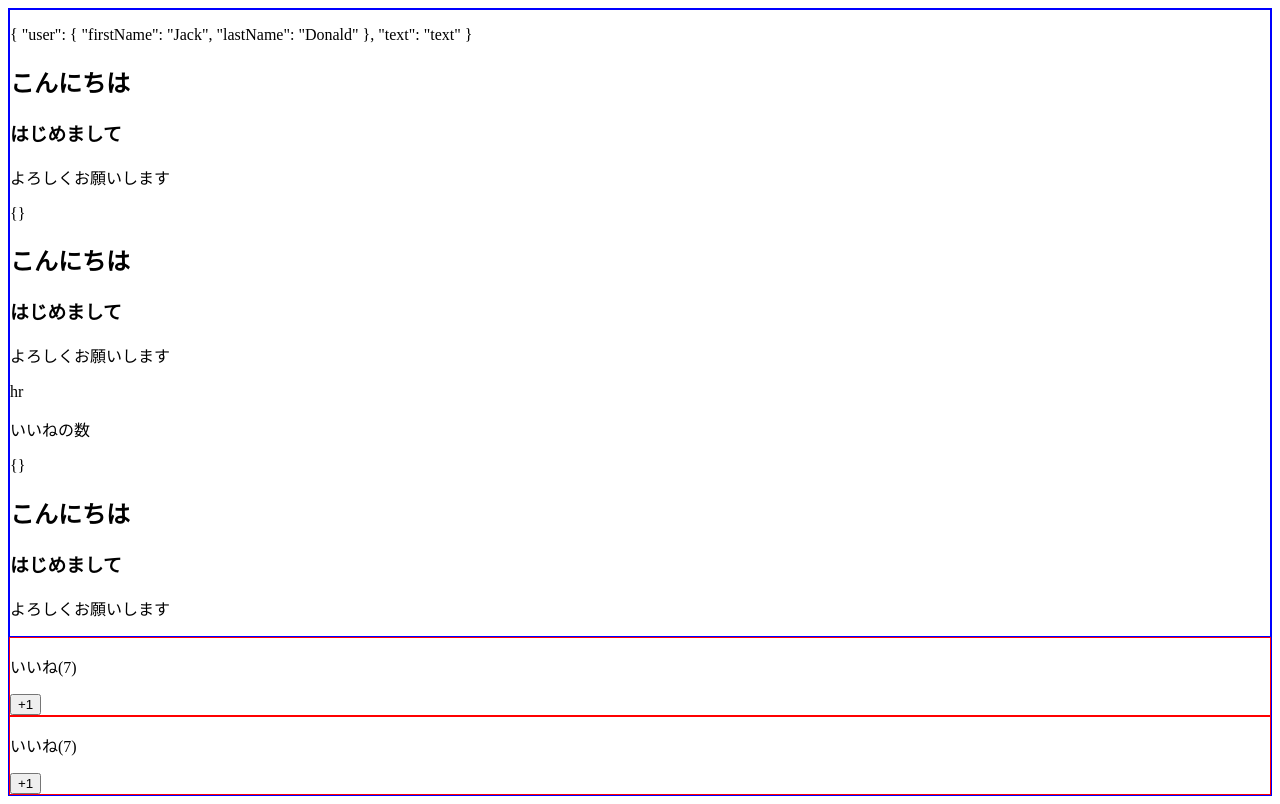
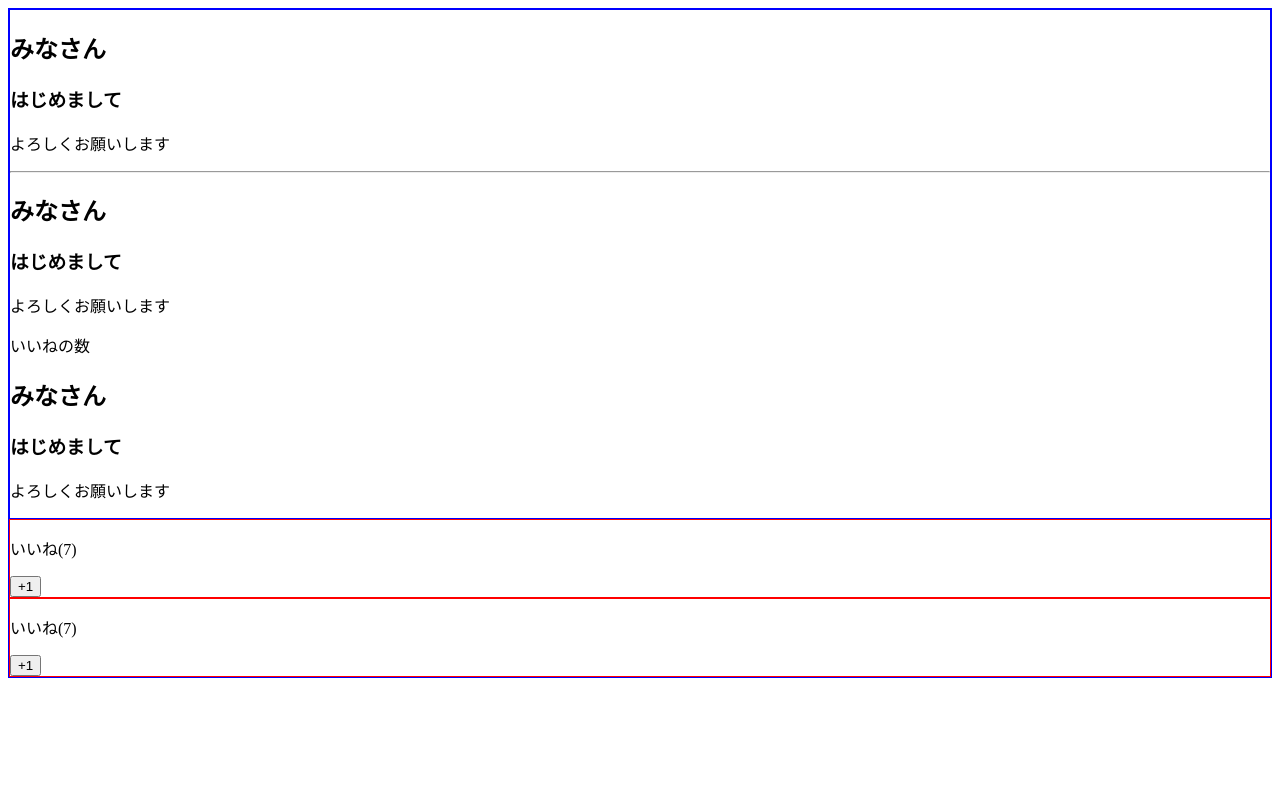
Before and after one commit to takahiromasui001/vuetry, a Vue app in the folder try-vue-cli/: page / in a window 1280 px wide. Built offline with nearby package versions, Linux system fonts and the light colour scheme.

Commit message:
スロットまとめ

```diff
--- a/try-vue-cli/src/App.vue
+++ b/try-vue-cli/src/App.vue
@@ -1,10 +1,11 @@
 <template>
   <div>
-    <LikeHeader v-slot="slotProps">
+    <LikeHeader>
       <p>{{ slotProps }}</p>
-      <h2>こんにちは</h2>
+      <h2>みなさん</h2>
       <h3>はじめまして</h3>
       <p>よろしくお願いします</p>
+      <template #[myTitle]></template>
     </LikeHeader>
     <LikeNumber :total-number="number" @my-click="incrementNumber"></LikeNumber>
     <LikeNumber :total-number="number"></LikeNumber>
@@ -17,7 +18,8 @@ import LikeHeader from './components/LikeHeader.vue'
 export default {
   data() {
     return {
-      number: 14
+      number: 14,
+      myTitle: 'title'
     }
   },
   components: {
--- a/try-vue-cli/src/components/LikeHeader.vue
+++ b/try-vue-cli/src/components/LikeHeader.vue
@@ -1,8 +1,8 @@
 <template>
   <div>
-    <slot :user="user" text="text"></slot>
+    <slot :fafafa="user" text="text"></slot>
+    <hr />
     <slot></slot>
-    hr
     <p>いいねの数</p>
     <slot></slot>
   </div>
```
